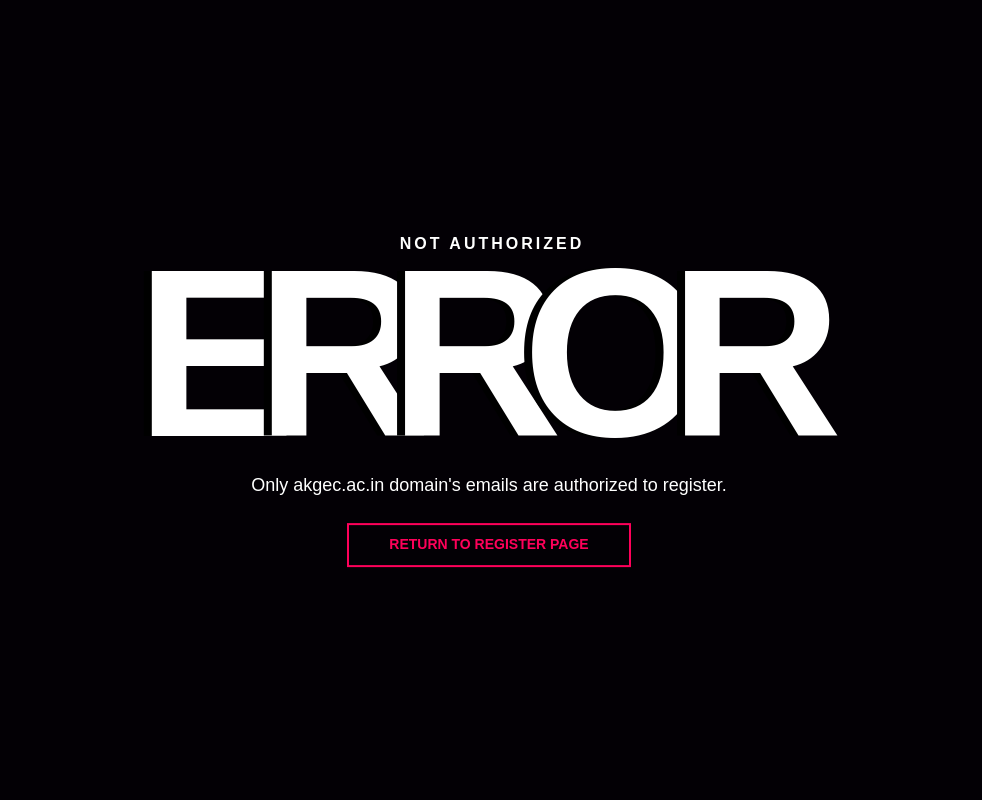
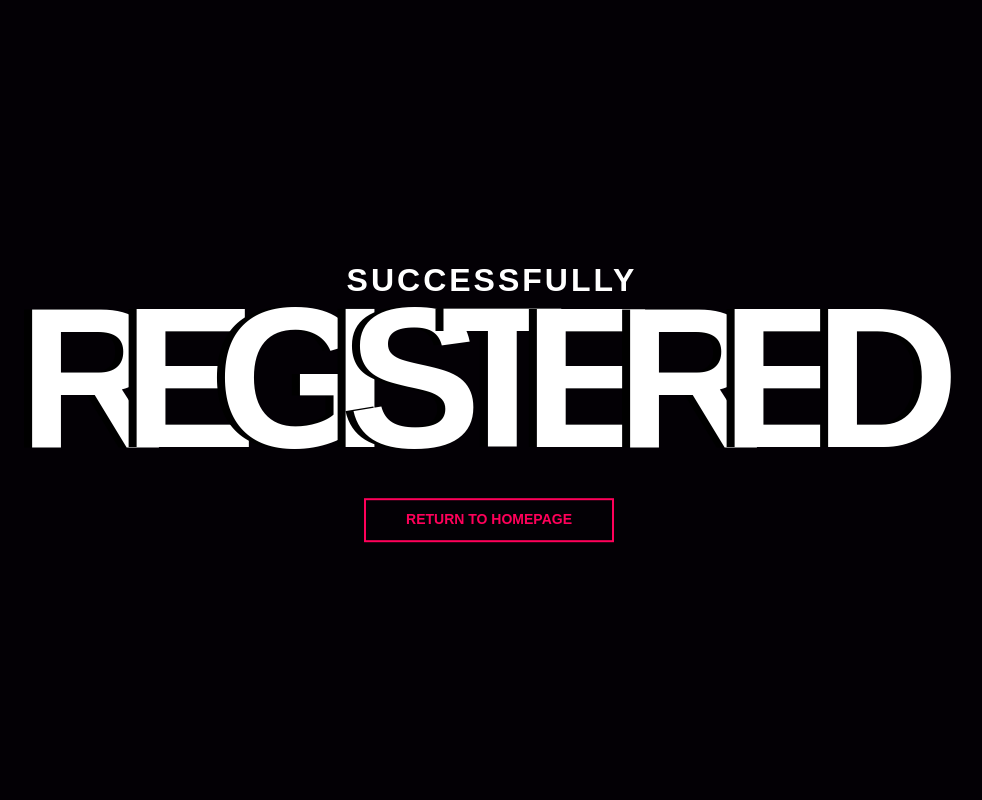
Before and after one commit to hzshashwat/Blockverse-Registration, a Django app: template registration_portal/templates/registration_portal/registration_confirmed.html in a window 1280 px wide. Shown: the whole page, without its empty margins (151-1133 px from the left). Run offline with Django 4.2, Linux system fonts and the light colour scheme; the template is opened without the code that fills it, so the values that code supplies are empty; some web fonts are replaced.

Commit message:
registration confirmed template and stylesheet modified

```diff
--- /dev/null
+++ b/registration_portal/static/css/registration_confirmed.css
@@ -0,0 +1,107 @@
+* {
+    -webkit-box-sizing: border-box;
+    box-sizing: border-box;
+  }
+  body {
+    padding: 0;
+    margin: 0;
+    background: #030005;
+  }
+  #notfound {
+    position: relative;
+    height: 100vh;
+  }
+  #notfound .notfound {
+    position: absolute;
+    left: 50%;
+    top: 50%;
+    -webkit-transform: translate(-50%, -50%);
+    -ms-transform: translate(-50%, -50%);
+    transform: translate(-50%, -50%);
+  }
+  .notfound {
+    max-width: 520px;
+    width: 100%;
+    line-height: 1.4;
+    text-align: center;
+  }
+  .notfound .notfound-404 {
+    position: relative;
+    height: 240px;
+  }
+  .notfound .notfound-404 h1 {
+    font-family: montserrat, sans-serif;
+    position: absolute;
+    left: 50%;
+    top: 50%;
+    -webkit-transform: translate(-50%, -50%);
+    -ms-transform: translate(-50%, -50%);
+    transform: translate(-50%, -50%);
+    font-size: 200px;
+    font-weight: 900;
+    margin: 0;
+    color: #fff;
+    text-transform: uppercase;
+    letter-spacing: -40px;
+    margin-left: -20px;
+  }
+  .notfound .notfound-404 h1 > span {
+    text-shadow: -8px 0 0 #000000;
+  }
+  .notfound .notfound-404 h3 {
+    font-family: cabin, sans-serif;
+    position: relative;
+    font-size: 32px;
+    font-weight: 700;
+    text-transform: uppercase;
+    color: #fff;
+    margin: 0;
+    letter-spacing: 3px;
+    padding-left: 6px;
+  }
+  .notfound h2 {
+    font-family: cabin, sans-serif;
+    font-size: 18px;
+    font-weight: 400;
+    color: #fff;
+    margin-top: 0;
+    margin-bottom: 25px;
+  }
+  .notfound a {
+      font-family: montserrat, sans-serif;
+      display: inline-block;
+      text-transform: uppercase;
+      color: #ff005a;
+      text-decoration: none;
+      border: 2px solid;
+      background: 0 0;
+      padding: 10px 40px;
+      font-size: 14px;
+      font-weight: 700;
+      -webkit-transition: 0.2s all;
+      transition: 0.2s all;
+    }
+    .notfound a:hover {
+      color: #8400ff;
+    }
+  @media only screen and (max-width: 767px) {
+    .notfound .notfound-404 {
+      height: 200px;
+    }
+    .notfound .notfound-404 h1 {
+      font-size: 170px;
+    }
+  }
+  @media only screen and (max-width: 500px) {
+    .notfound .notfound-404 {
+      height: 162px;
+    }
+    .notfound .notfound-404 h1 {
+      font-size: 145px;
+      height: 150px;
+      line-height: 162px;
+    }
+    .notfound h2 {
+      font-size: 16px;
+    }
+  }
--- a/registration_portal/templates/registration_portal/registration_confirmed.html
+++ b/registration_portal/templates/registration_portal/registration_confirmed.html
@@ -147,7 +147,7 @@
     <link
       type="text/css"
       rel="stylesheet"
-      href=" {% static 'css/email_notallowed.css' %} "
+      href=" {% static 'css/registration_confirmed.css' %} "
     />
 
     <!--[if lt IE 9]>
@@ -245,12 +245,11 @@
     <div id="notfound">
       <div class="notfound">
         <div class="notfound-404">
-          <h3>Not Authorized</h3>
-          <h1><span>E</span><span>R</span><span>R</span><span>O</span><span>R</span></h1>
+          <h3>Successfully</h3>
+          <h1><span>R</span><span>E</span><span>G</span><span>I</span><span>S</span><span>T</span><span>E</span><span>R</span><span>E</span><span>D</span></h1>
         </div>
-        <h2>Only akgec.ac.in domain's emails are authorized to register.</h2>
-        <a href="{% url 'registration_portal:landingpage' %}"
-          >Return to register page</a
+        <a href="{% url 'homepage' %}"
+          >Return to HomePage</a
         >
       </div>
     </div>
```
